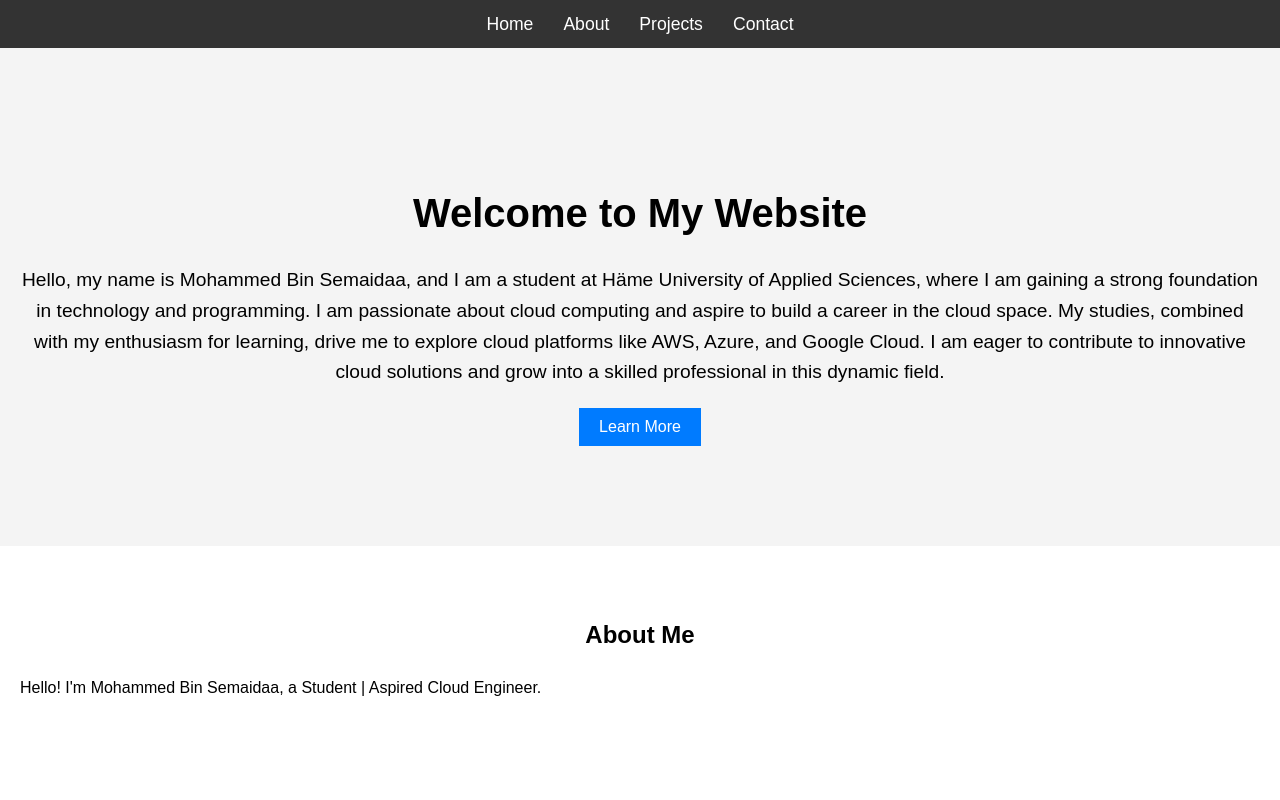
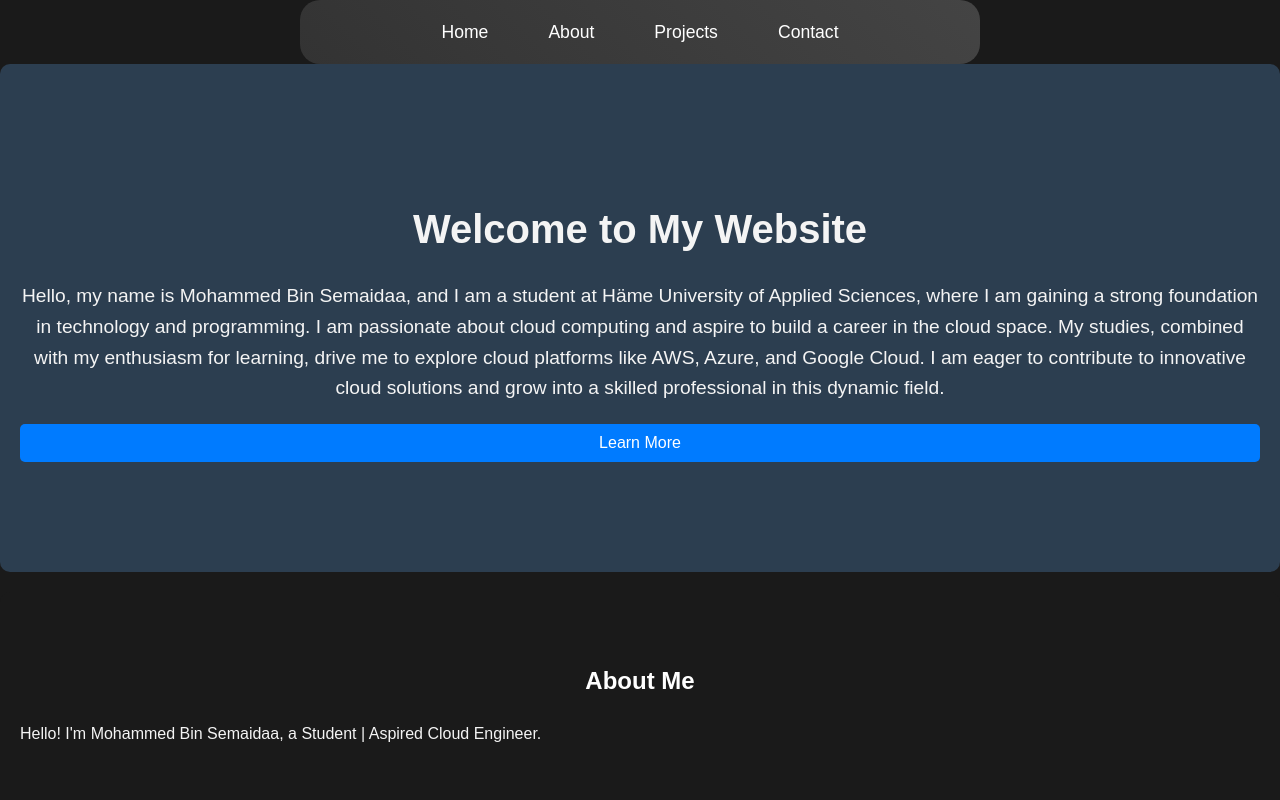
Before and after one commit to mohabinsemaidaa/mohabinsemaidaa.github.io, a plain HTML site: page index.html in a window 1280 px wide. Shown: the top 800 px of the page. Drawn offline with Linux system fonts and the light colour scheme; a script that the page names is missing.

Commit message:
Looking better

```diff
--- a/styles.css
+++ b/styles.css
@@ -1,19 +1,31 @@
+/* General Styles */
 body {
     font-family: Arial, sans-serif;
     margin: 0;
     padding: 0;
     box-sizing: border-box;
     line-height: 1.6;
+    background-color: #1a1a1a; /* Dark background */
+    color: #f4f4f4; /* Light text color for contrast */
 }
 
+/* Enable smooth scrolling */
 html {
     scroll-behavior: smooth;
 }
 
+/* Header */
 header {
-    background: #333;
+    background: linear-gradient(45deg, #333, #444); /* Dark gradient for header */
     color: #fff;
     padding: 10px 20px;
+    position: sticky;
+    top: 0;
+    z-index: 1000;
+    width: 50%;
+    max-width: 1000px;
+    margin: 0 auto;
+    border-radius: 20px;
 }
 
 header nav ul {
@@ -30,14 +42,24 @@ header nav ul li {
 
 header nav ul li a {
     text-decoration: none;
-    color: #fff;
+    color: #fff; /* White text */
     font-size: 1.1em;
+    padding: 8px 15px;
+    display: block;
+    border-radius: 5px;
+    transition: background 0.3s ease;
 }
 
+header nav ul li a:hover {
+    background-color: rgba(255, 255, 255, 0.2); /* Slight hover effect */
+    color: #f4f4f4;
+}
+
+/* Hero Section */
 .hero {
     text-align: center;
     padding: 100px 20px;
-    background: #f4f4f4;
+    background: #2c3e50; /* Dark background for hero section */
 }
 
 .hero h1 {
@@ -57,16 +79,21 @@ header nav ul li a {
     color: #fff;
     border: none;
     cursor: pointer;
+    border-radius: 5px;
 }
 
 /* Sections */
 section {
     padding: 50px 20px;
+    background-color: #1a1a1a; /* Dark background for all sections */
+    border-radius: 10px;
+    margin-bottom: 20px;
 }
 
 h2 {
     text-align: center;
     margin-bottom: 20px;
+    color: #fff;
 }
 
 .projects-container {
@@ -77,14 +104,39 @@ h2 {
 }
 
 .project-card {
-    background: #eee;
+    background: #34495e; /* Slightly lighter dark background for cards */
     padding: 20px;
-    border: 1px solid #ddd;
+    border: 1px solid #555;
     width: 300px;
     text-align: center;
-    border-radius: 5px;
+    border-radius: 10px;
+    color: #fff;
 }
 
+/* Contact Section */
+input, textarea, button {
+    background: #34495e;
+    border: 1px solid #555;
+    padding: 10px;
+    color: #fff;
+    margin-bottom: 10px;
+    border-radius: 5px;
+    width: 100%;
+}
+
+input:focus, textarea:focus {
+    border-color: #007BFF; /* Blue highlight for input fields */
+    outline: none;
+}
+
+button {
+    background: #007BFF;
+    color: #fff;
+    cursor: pointer;
+    border: none;
+}
+
+/* Footer */
 footer {
     text-align: center;
     padding: 20px;
```
